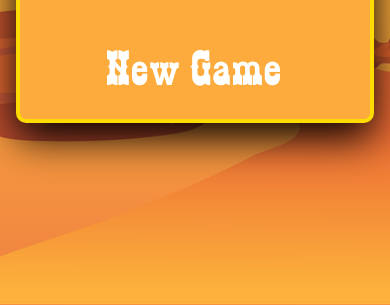
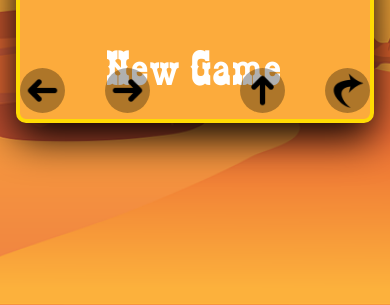
Before and after one commit to StephanZager/El-Pollo-Loco, a plain HTML site: page index.html in a window 390 px wide. Shown: the part 539-844 px from the top of the page. Drawn offline with Linux system fonts and the light colour scheme.

Commit message:
arrow and responsiv

```diff
--- a/index.html
+++ b/index.html
@@ -99,6 +99,20 @@
                         <img class="mobile-img-button" src="img/10_Menu/mobile/menu.png" alt="">
                     </div>
                 </div>
+
+                <div id="button-bottom-mobile">
+                    <div class="button-mobile-left">
+                        <img class="mobile-img-button" src="img/10_Menu/mobile/arrow-left.png" alt="">
+                        <img style="transform: rotate(180deg);" class="mobile-img-button"
+                            src="img/10_Menu/mobile/arrow-left.png" alt="">
+                    </div>
+                    <div class="button-mobile-right">
+                        <img class="mobile-img-button" src="img/10_Menu/mobile/arrow-up.png" alt="">
+                        <img class="mobile-img-button" src="img/10_Menu/mobile/arrow-trow.png" alt="">
+                    </div>
+
+                </div>
+
             </div>
         </div>
     </div>
--- a/style.css
+++ b/style.css
@@ -29,6 +29,26 @@ canvas {
 }
 
 /*mbile button*/
+
+#button-bottom-mobile{
+    display: flex;
+    position: absolute;
+    justify-content: space-between;
+    bottom: 10px;
+    z-index: 10;
+    width: 100%;
+}
+
+.button-mobile-left {
+    margin-left: 20px;
+    display: flex;
+    gap: 40px; /* Fügt Abstand zwischen den Bildern hinzu */
+}
+.button-mobile-right {
+    margin-right: 20px;
+    display: flex;
+    gap: 40px; /* Fügt Abstand zwischen den Bildern hinzu */
+}
 
 #button-right-top {
     gap: 10px;
@@ -68,7 +88,7 @@ canvas {
     padding: 5px;
     border-radius: 100%;
     background-color: rgba(0, 0, 0, 0.311);
-    width: 20px;
+    width: 35px;
 }
 
 .mobile-img-button {
@@ -314,7 +334,6 @@ p {
 @media only screen and (max-width: 720px) {
     #canvasScreen {
         width: 100%;
-
     }
 
     canvas {
@@ -329,8 +348,18 @@ p {
     }
 
     .menu-section img {
-        width: 100%;
-        height: auto;
+        width: 35px;
+
+    }
+
+
+    #buttonContainer button {
+        padding: 8px;
+        font-size: 0.9rem; /* Kleinere Schriftgröße */
+    }
+
+    .mobile-img-button {
+        width: 30px; /* Kleinere Breite */
     }
 }
 
@@ -346,4 +375,5 @@ p {
     .menu-section {
         height: 100vh;
     }
+
 }
```
Also changed, not shown: img/10_Menu/mobile/menu.png.
